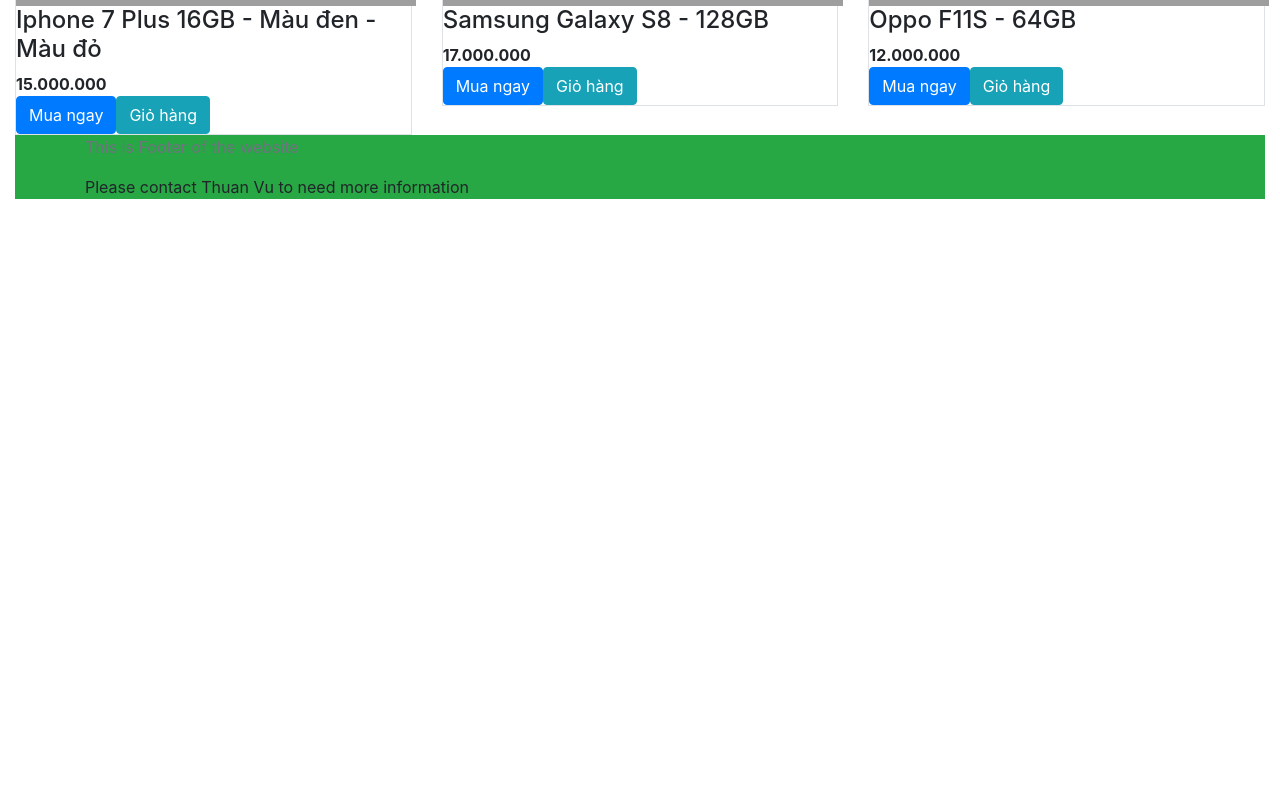
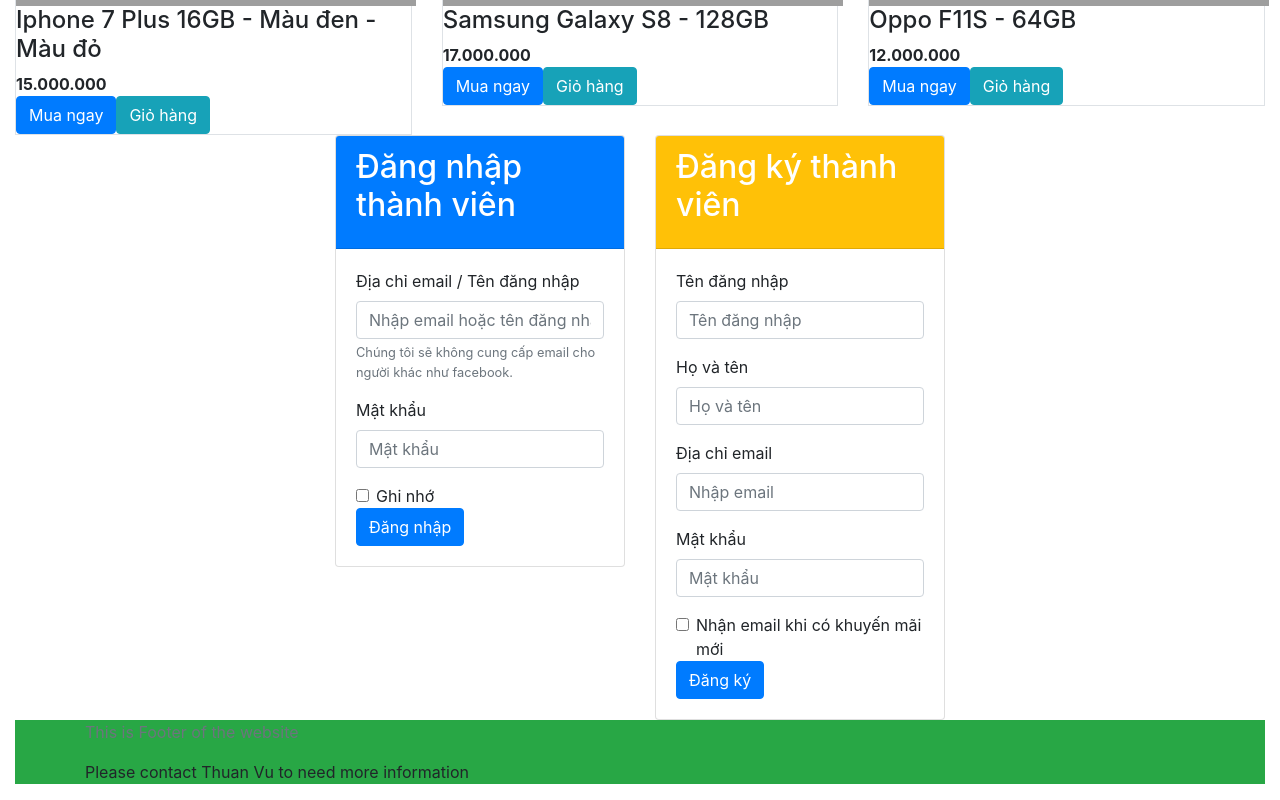
Before and after one commit to EddyShinee/ReactJS, a React (Create React App) app: page / in a window 1280 px wide. Shown: the part 351-1151 px from the top of the page. Before the commit the page ends 800 px from the top, so only its background shows below. Built offline with nearby package versions, Linux system fonts and the light colour scheme; grey boxes are pictures that could not be loaded.

Commit message:
22/05/2019

```diff
--- a/public/index.html
+++ b/public/index.html
@@ -16,6 +16,7 @@
     <div class="container-fluid">
         <div id="header"></div>
         <div id="content"></div>
+        <div id='register'></div>
         <div id="footer"></div>
     </div>
 
--- /dev/null
+++ b/src/components/layouts/content/forms/Register.js
@@ -0,0 +1,80 @@
+import 'bootstrap/dist/css/bootstrap.min.css';
+import React, { Component } from 'react';
+
+
+class Register extends Component {
+
+    showName = () => {
+        console.log(this.refs.name.value);
+
+    }
+    render() {
+        return (
+            <div className="row">
+                <div className="col"></div>
+                <div className="col">
+                    <div className="card">
+                        <div className="card-header bg-primary text-white">
+                            <h2 className="card-title ">Đăng nhập thành viên</h2>
+                        </div>
+                        <div className="card-body">
+                            {/* <form> */}
+                            <div className="form-group">
+                                <label >Địa chỉ email / Tên đăng nhập</label>
+                                <input type="text" className="form-control" id="exampleInputEmail1" ref="name" aria-describedby="emailHelp" placeholder="Nhập email hoặc tên đăng nhập" />
+                                <small id="emailHelp" className="form-text text-muted">Chúng tôi sẽ không cung cấp email cho người khác như facebook.</small>
+                            </div>
+                            <div className="form-group">
+                                <label>Mật khẩu</label>
+                                <input type="password" className="form-control" id="exampleInputPassword1" placeholder="Mật khẩu" />
+                            </div>
+                            <div className="form-check">
+                                <input type="checkbox" className="form-check-input" id="exampleCheck1" />
+                                <label className="form-check-label">Ghi nhớ</label>
+                            </div>
+                            <button type="submit" className="btn btn-primary" onClick={this.showName}>Đăng nhập</button>
+                            {/* </form> */}
+                        </div>
+                    </div>
+                </div>
+                <div className="col">
+                    <div className="card">
+                        <div className="card-header bg-warning text-white">
+                            <h2 className="card-title ">Đăng ký thành viên</h2>
+                        </div>
+                        <div className="card-body">
+
+                            <form>
+                                <div className="form-group">
+                                    <label>Tên đăng nhập</label>
+                                    <input type="email" className="form-control" id="exampleInputEmail1" aria-describedby="emailHelp" placeholder="Tên đăng nhập" />
+                                </div>
+                                <div className="form-group">
+                                    <label>Họ và tên</label>
+                                    <input type="email" className="form-control" id="exampleInputEmail1" aria-describedby="emailHelp" placeholder="Họ và tên" />
+                                </div>
+                                <div className="form-group">
+                                    <label>Địa chỉ email</label>
+                                    <input type="email" className="form-control" id="exampleInputEmail1" aria-describedby="emailHelp" placeholder="Nhập email" />
+                                    {/* <small id="emailHelp" className="form-text text-muted">We'll never share your email with anyone else.</small> */}
+                                </div>
+                                <div className="form-group">
+                                    <label>Mật khẩu</label>
+                                    <input type="password" className="form-control" id="exampleInputPassword1" placeholder="Mật khẩu" />
+                                </div>
+                                <div className="form-check">
+                                    <input type="checkbox" className="form-check-input" id="exampleCheck1" />
+                                    <label className="form-check-label">Nhận email khi có khuyến mãi mới</label>
+                                </div>
+                                <button type="submit" className="btn btn-primary">Đăng ký</button>
+                            </form>
+                        </div>
+                    </div>
+                </div>
+                <div className="col"></div>
+            </div>
+
+        );
+    }
+}
+export default Register;
--- a/src/index.js
+++ b/src/index.js
@@ -6,11 +6,12 @@
 import * as serviceWorker from './serviceWorker';
 import Content from "./components/layouts/content/Content";
 import Footer from "./components/layouts/footer/Footer";
-
+import Register from "./components/layouts/content/forms/Register";
 // ReactDOM.render(<App />, document.getElementById('root'));
 ReactDOM.render(<Header />, document.getElementById('header'));
 ReactDOM.render(<Content />, document.getElementById('content'));
 ReactDOM.render(<Footer />, document.getElementById('footer'));
+ReactDOM.render(<Register />, document.getElementById('register'));
 
 // If you want your app to work offline and load faster, you can change
 // unregister() to register() below. Note this comes with some pitfalls.
```
